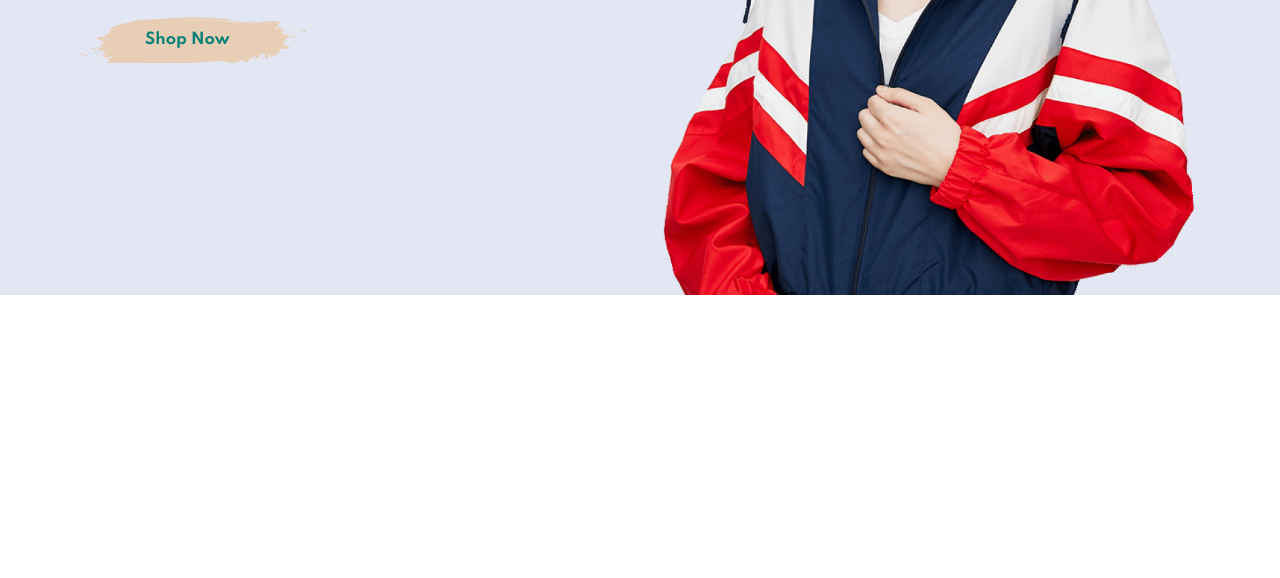
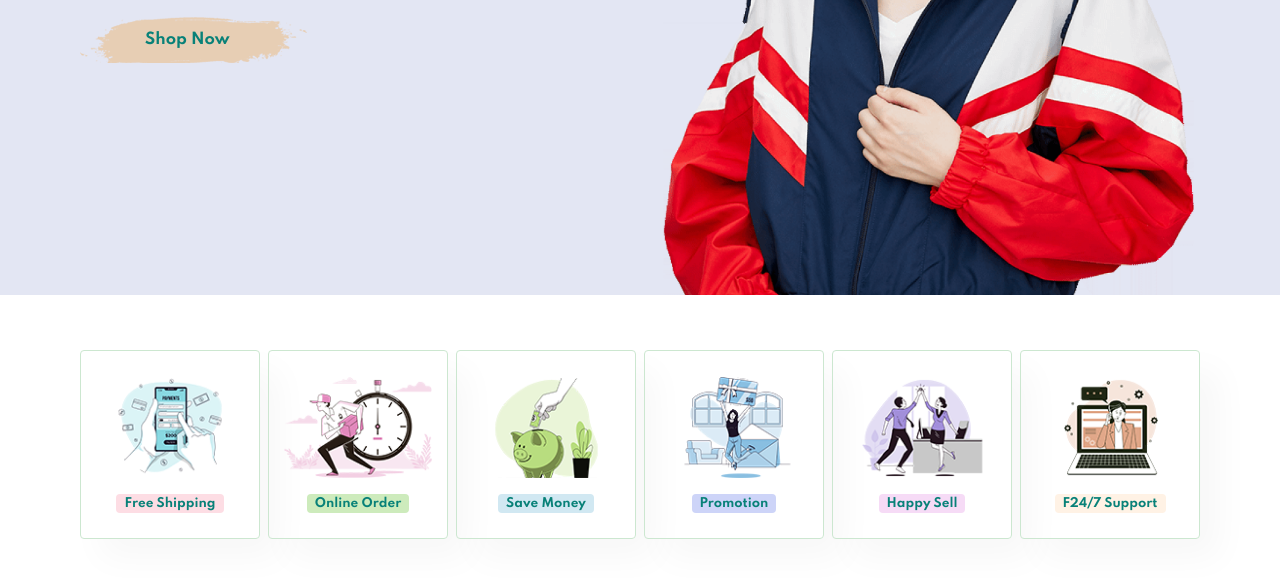
Before and after one commit to vrushabhkunturwar/CaraEcomElite, a plain HTML site: page index.html in a window 1280 px wide. Shown: the part 510-1088 px from the top of the page. Before the commit the page ends 805 px from the top, so only its background shows below. Drawn offline with Linux system fonts and the light colour scheme.

Commit message:
feature section complted

```diff
--- a/index.html
+++ b/index.html
@@ -37,6 +37,36 @@
         <button>Shop Now</button>
     </section>
 
+    <!--********** feature section ***********  -->
+
+    <section id="feature" class="section-p1">
+        <div class="fe-box">
+            <img src="./Images/Feature-img/f1.png" alt="Image-1">
+            <h6>Free Shipping</h6>
+        </div>
+        <div class="fe-box">
+            <img src="./Images/Feature-img/f2.png" alt="Image-1">
+            <h6>Online Order</h6>
+        </div>
+        <div class="fe-box">
+            <img src="./Images/Feature-img/f3.png" alt="Image-1">
+            <h6>Save Money</h6>
+        </div>
+        <div class="fe-box">
+            <img src="./Images/Feature-img/f4.png" alt="Image-1">
+            <h6>Promotion</h6>
+        </div>
+        <div class="fe-box">
+            <img src="./Images/Feature-img/f5.png" alt="Image-1">
+            <h6>Happy Sell</h6>
+        </div>
+        <div class="fe-box">
+            <img src="./Images/Feature-img/f6.png" alt="Image-1">
+            <h6>F24/7 Support</h6>
+        </div>
+    </section>
+
+
     <!-- JavaScript  -->
     <script src="script.js"></script>
 
--- a/style.css
+++ b/style.css
@@ -62,7 +62,12 @@ body {
     justify-content: space-between;
     padding: 20px 80px ;
     background-color: #E3E6F3;
+    /* background-color: #ec1b1b; */
     box-shadow: 0 5px 15px rgba(0, 0, 0, 0.06);
+    position: sticky;
+    top: 0;
+    left: 0;
+    z-index: 999;
 }
 #navbar{
     display: flex;
@@ -129,3 +134,53 @@ body {
     font-size: 15px;
     font-weight: 700;
 }
+
+
+/* feature section  */
+
+#feature{
+   display: flex;
+   align-items: center;
+   justify-content: space-between;
+   flex-wrap: wrap;
+}
+
+#feature .fe-box{
+    width: 180px;
+    text-align: center;
+    padding: 25px 15px;
+    box-shadow: 20px 20px 34px rgba(0,0,0,0.03);
+    border: 1px solid #cce7d0;
+    border-radius: 4px;
+    margin: 15px 0 ;
+}
+#feature .fe-box:hover{
+    box-shadow: 10px 10px 54px rgba(70, 62, 221, 0.1);
+}
+#feature .fe-box img{
+    width: 100%;
+    margin-bottom: 10px;
+}
+#feature .fe-box h6{
+    display: inline-block;
+    padding: 9px 8px;
+    line-height: 1px;
+    border-radius: 4px;
+    color: #088178;
+    background-color: #fddde4;
+}
+#feature .fe-box:nth-child(2) h6{
+    background-color: #cdebbc;
+}
+#feature .fe-box:nth-child(3) h6{
+    background-color: #d1e8f2;
+}
+#feature .fe-box:nth-child(4) h6{
+    background-color: #cdd4f8;
+}
+#feature .fe-box:nth-child(5) h6{
+    background-color: #f6dbf6;
+}
+#feature .fe-box:nth-child(6) h6{
+    background-color: #fff2e5;
+}
```
Also changed, not shown: Images/Feature-img/f1.png (added), Images/Feature-img/f2.png (added), Images/Feature-img/f3.png (added), Images/Feature-img/f4.png (added), Images/Feature-img/f5.png (added), Images/Feature-img/f6.png (added).
